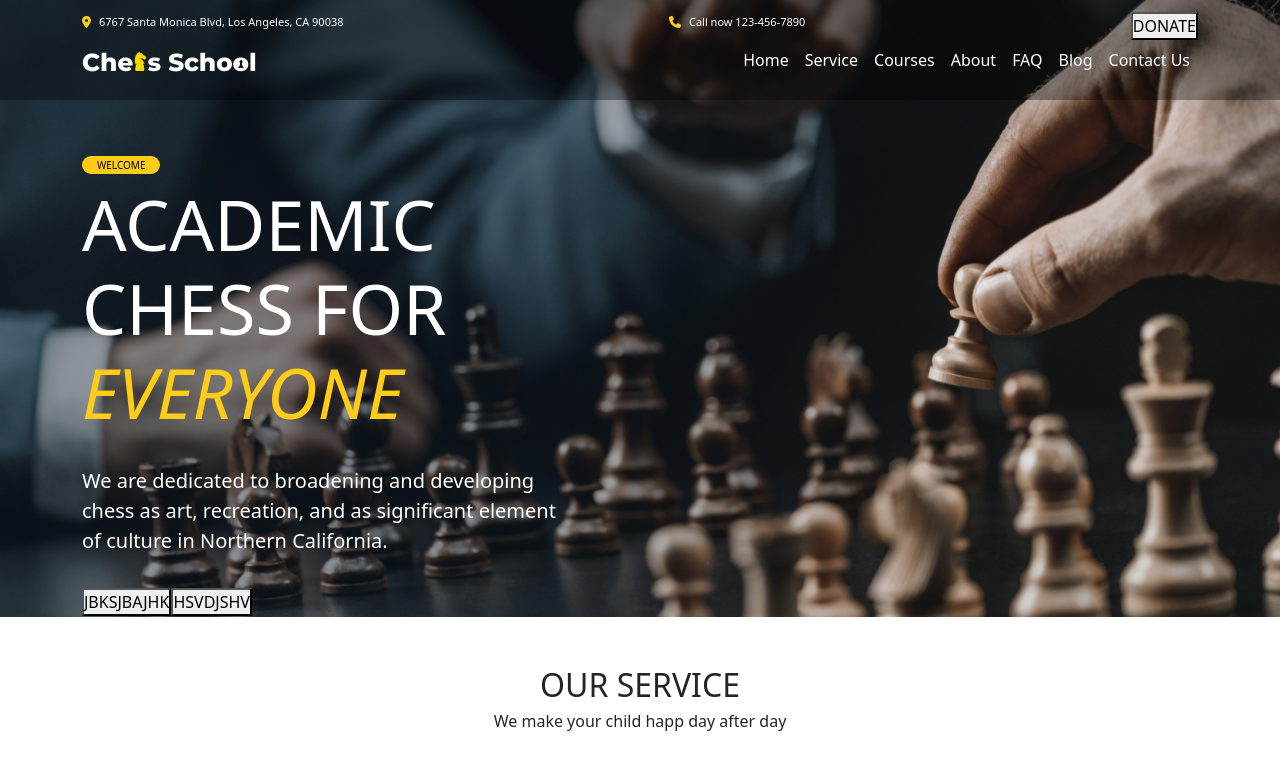
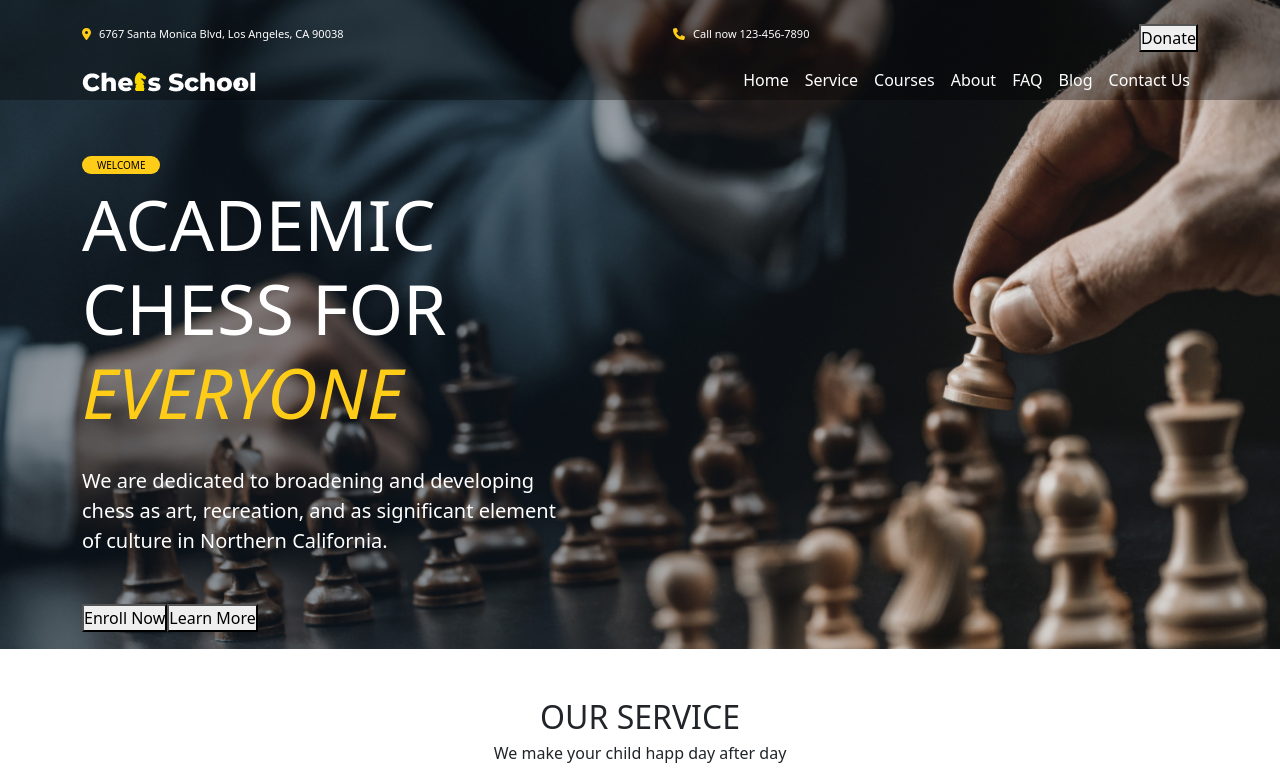
Before and after one commit to antonionovelli92/proj-html-vuejs, a Vue app: page / in a window 1280 px wide. Shown: the top 778 px of the page. Built offline with nearby package versions, Linux system fonts and the light colour scheme.

Commit message:
add buttons

```diff
--- a/src/components/AppFooter.vue
+++ b/src/components/AppFooter.vue
@@ -1,7 +1,8 @@
 <script>
-
+import Button from './Generics/Button.vue';
 export default {
     name: 'AppFooter',
+    components: { Button }
 }
 </script>
 
@@ -38,7 +39,7 @@ export default {
                 <div class="subscribe">
                     <h6 class="sub-text">Subscribe to get the latest news, course updates, discounts events</h6>
                     <input type="email" class="my-3 d-block">
-                    <button>bnfkdjsb</button>
+                    <Button :buttonLabel="'Subscribe'"></Button>
                 </div>
 
             </div>
--- a/src/components/AppHeader.vue
+++ b/src/components/AppHeader.vue
@@ -1,9 +1,10 @@
 <script>
 import { listHeader } from '../data';
 import Jumbotron from './_Jumbotron.vue';
+import Button from './Generics/Button.vue';
 export default {
     name: 'AppHeader',
-    components: { Jumbotron },
+    components: { Jumbotron, Button },
     data() {
         return { listHeader }
     }
@@ -22,7 +23,8 @@ export default {
                 <h5>
                     <fa-icon icon="fa-solid fa-phone " />Call now 123-456-7890
                 </h5>
-                <button>DONATE</button>
+                <Button :buttonLabel="'Donate'"></Button>
+
             </div>
             <div class="bottom-nav container d-flex justify-content-beetwen">
                 <figure>
--- /dev/null
+++ b/src/components/Generics/Button.vue
@@ -0,0 +1,20 @@
+<script>
+export default {
+    name: 'Button',
+    props: {
+        buttonLabel: String,
+    },
+
+};
+
+</script>
+
+
+<template>
+
+    <button type="submit" class="my-3">{{ buttonLabel || 'Learn More' }}</button>
+
+</template>
+<style>
+
+</style>
--- a/src/components/Section/_SectionCourses.vue
+++ b/src/components/Section/_SectionCourses.vue
@@ -1,9 +1,10 @@
 <script>
 import { listCourses } from '../../data';
 import CreateCard from '../Generics/CreateCard.vue';
+import Button from '../Generics/Button.vue';
 export default {
     name: 'SectionCourses',
-    components: { CreateCard },
+    components: { CreateCard, Button },
     data() {
         return { listCourses }
     }
@@ -25,7 +26,8 @@ export default {
                 </create-card>
             </div>
             <div class="d-flex justify-content-center my-5">
-                <button>iksjbjkd</button>
+                <Button :buttonLabel="'Enroll Now'"></Button>
+
 
             </div>
         </div>
--- a/src/components/Section/_SectionEvents.vue
+++ b/src/components/Section/_SectionEvents.vue
@@ -1,6 +1,8 @@
 <script>
+import Button from '../Generics/Button.vue';
 export default {
     name: 'SectionEvents',
+    components: { Button }
 }
 </script>
 
@@ -21,7 +23,8 @@ export default {
                         for different levels of chess mastery with amazing prizes awarded at each level.
                     </p>
                 </div>
-                <button>kmosadnola</button>
+                <Button :buttonLabel="'Register'"></Button>
+
             </div>
             <div class="content-summer mt-5 mb-3 d-flex justify-content-center align-items-center">
                 <figure>
@@ -35,7 +38,7 @@ export default {
                         tournaments and big prizes. Registration is obligatory!
                     </p>
                 </div>
-                <button>kmosadnola</button>
+                <Button :buttonLabel="'Register'"></Button>
             </div>
         </div>
     </section>
--- a/src/components/Section/_SectionFirst.vue
+++ b/src/components/Section/_SectionFirst.vue
@@ -1,6 +1,8 @@
 <script>
+import Button from '../Generics/Button.vue';
 export default {
     name: 'SectionFirst',
+    components: { Button }
 }
 </script>
 
@@ -11,7 +13,8 @@ export default {
                 <h3>TAKE THE <span>FIRST STEP</span></h3>
                 <h6>The fascinating world of chess has its doors open for anyone</h6>
             </div>
-            <button>bdhjkshbdv</button>
+            <Button :buttonLabel="'View More'"></Button>
+
 
         </div>
 
--- a/src/components/Section/_SectionNews.vue
+++ b/src/components/Section/_SectionNews.vue
@@ -1,7 +1,8 @@
 <script>
-
+import Button from '../Generics/Button.vue';
 export default {
     name: 'SectionNews',
+    components: { Button }
 
 }
 </script>
@@ -12,7 +13,7 @@ export default {
         <div class="container d-flex content my-5">
             <div class="content-news">
                 <h2> Latest News</h2>
-                <button>skdlnsa</button>
+                <Button :buttonLabel="'View Other Posts'"></Button>
             </div>
             <div class="content-image">
                 <figure>
--- a/src/components/Section/_SectionPlay.vue
+++ b/src/components/Section/_SectionPlay.vue
@@ -1,6 +1,8 @@
 <script>
+import Button from '../Generics/Button.vue';
 export default {
     name: 'SectionPlay',
+    components: { Button }
 }
 </script>
 <template>
@@ -27,7 +29,8 @@ export default {
                 <h3>PLAY & LEARN</h3>
                 <h6>Take a look into our day to day life here at Chess School</h6>
             </div>
-            <button>njksnj</button>
+            <Button :buttonLabel="'Learn More'"></Button>
+
         </div>
 
     </section>
--- a/src/components/Section/_SectionService.vue
+++ b/src/components/Section/_SectionService.vue
@@ -2,9 +2,10 @@
 import { listChessEdu } from '../../data';
 import { listService } from '../../data';
 import CreateCard from '../Generics/CreateCard.vue';
+import Button from '../Generics/Button.vue';
 export default {
     name: 'SectionService',
-    components: { CreateCard },
+    components: { CreateCard, Button },
     data() {
         return { listChessEdu, listService }
     }
@@ -26,7 +27,8 @@ export default {
                     <ul>
                         <li v-for="list in listChessEdu">{{ list }}</li>
                     </ul>
-                    <button>hjkgbhjvbjhvj</button>
+                    <Button :buttonLabel="'Learn More'"></Button>
+
                 </div>
                 <div class="right-zone d-flex">
                     <create-card v-for="list in listService.chess" :image="list.image" :title="list.title"
--- a/src/components/_Jumbotron.vue
+++ b/src/components/_Jumbotron.vue
@@ -1,6 +1,8 @@
 <script>
+import Button from './Generics/Button.vue';
 export default {
     name: 'Jumbotron',
+    components: { Button }
 }
 </script>
 
@@ -12,8 +14,8 @@ export default {
             <h1>ACADEMIC CHESS FOR <span>EVERYONE</span></h1>
             <p>We are dedicated to broadening and developing chess as art, recreation, and as significant element of
                 culture in Northern California.</p>
-            <button>JBKSJBAJHK</button>
-            <button>HSVDJSHV</button>
+            <Button :buttonLabel="'Enroll Now'"></Button>
+            <Button :buttonLabel="'Learn More'"></Button>
 
 
 
```
